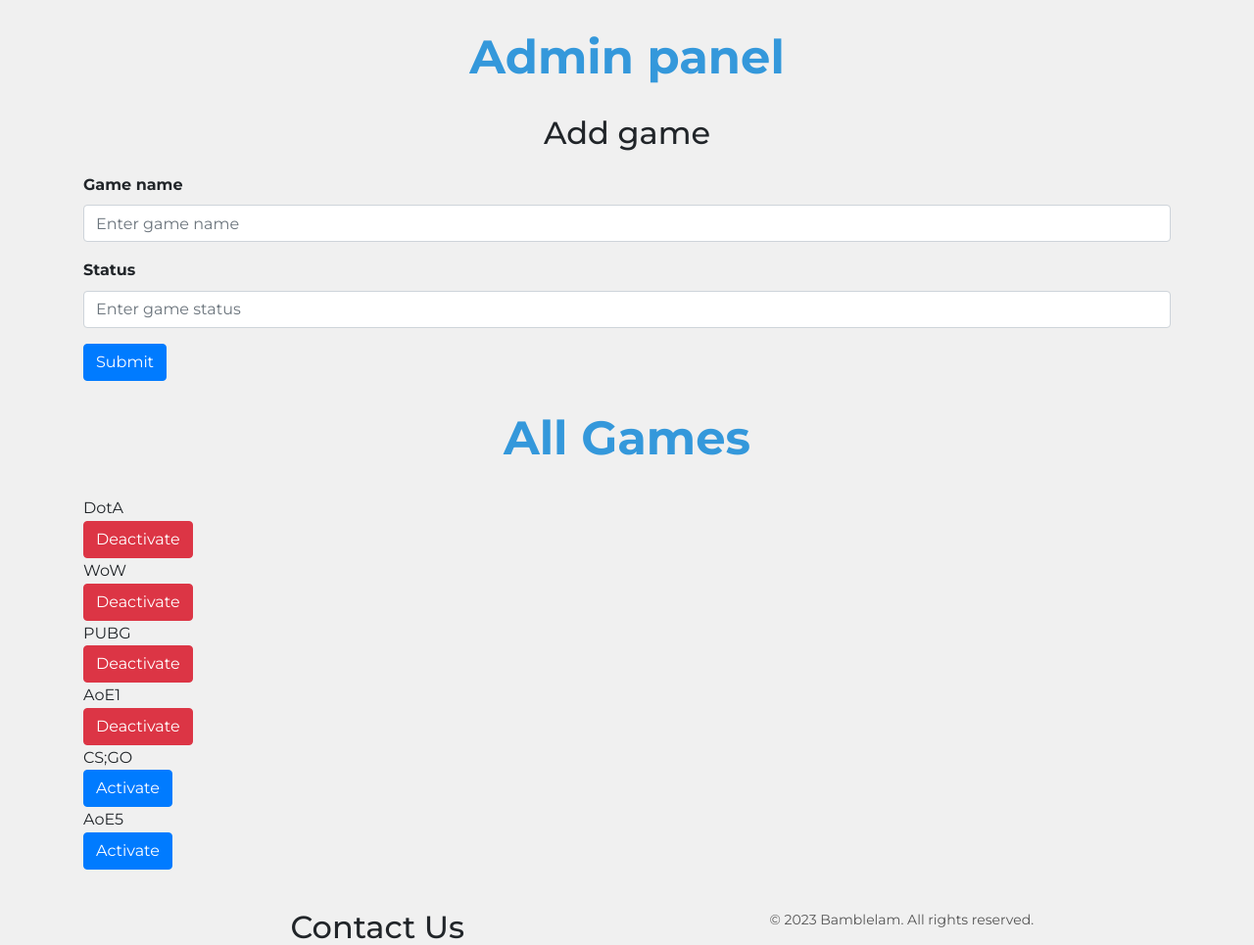
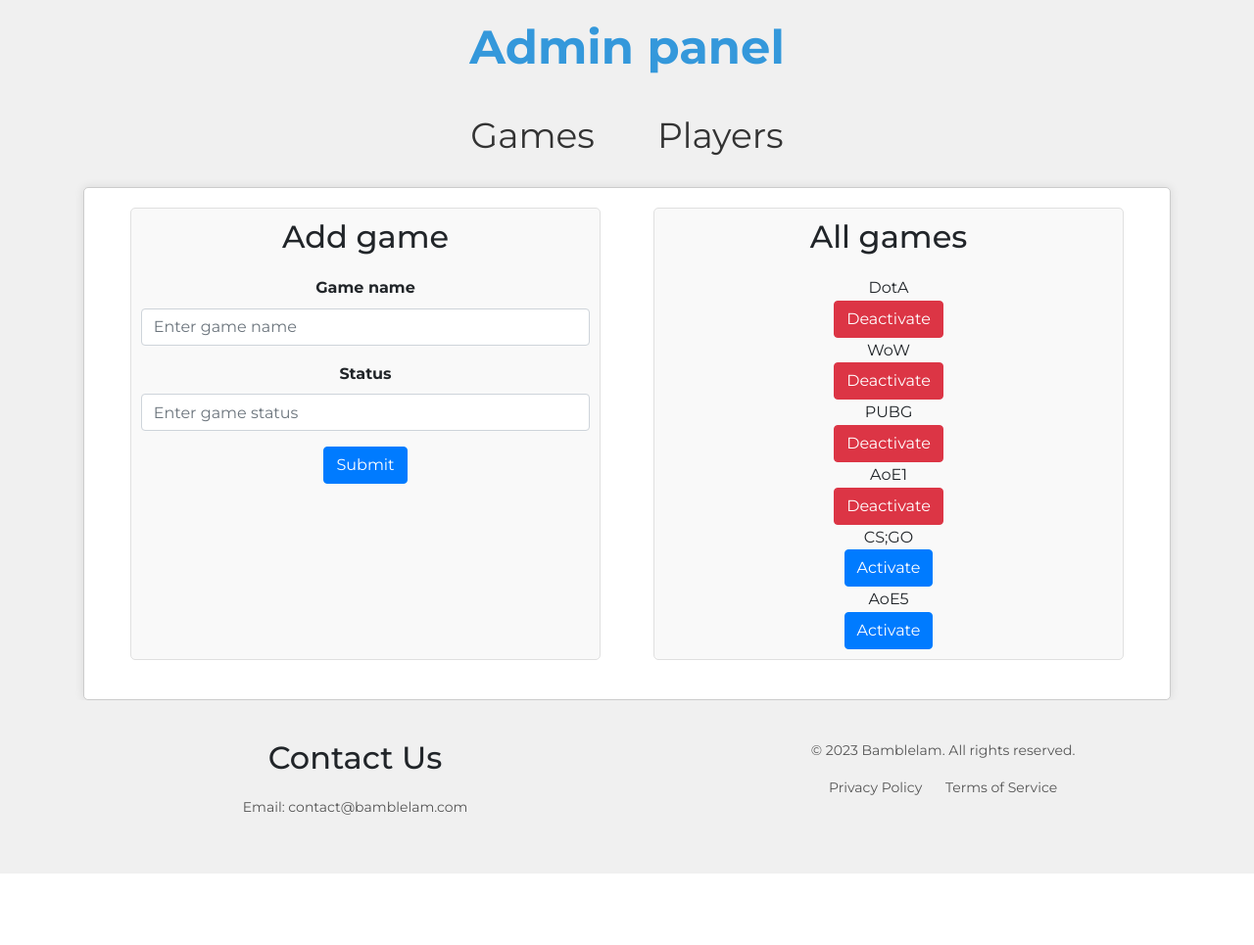
Before and after one commit to StefanMS/bb, a Flask app: page /admin in a window 1280 px wide. Shown: the part 58-1023 px from the top of the page at 98% size. After the commit the page ends 950 px from the top, so only its background shows below. Run offline with Flask 3, Linux system fonts and the light colour scheme; a user stored in the database is signed in; parts of the project's set-up code (start-up, migrations or seed data) failed here and were passed over; some libraries are stand-ins or nearby versions.

Commit message:
admin_panel

```diff
--- a/website/static/css/main.css
+++ b/website/static/css/main.css
@@ -22,7 +22,7 @@
     color: #3498db;
     /*border-bottom: 2px solid #3498db; */
     padding-top: 10px;
-    margin-top: 20px;
+    margin-top: 10px;
     padding-bottom: 10px;
     margin-bottom: 20px;
 }
@@ -174,3 +174,113 @@
     max-width: 30%;
     padding: 20px;
 }
+
+.admin-header {
+    display: flex;
+    align-items: center;
+    align-items: center;
+  justify-content: center;
+    text-align: center;
+    cursor: pointer;
+}
+
+.admin-button {
+    padding-left: 20px;
+    padding-right: 20px;
+    margin-left: 10px;
+    margin-right: 10px;
+    font-size: 36px;
+    color: #333; /* Button text color */
+    border: 2px solid transparent; /* Transparent border initially */
+    background-color: transparent; /* Transparent background */
+    border-radius: 10px;
+    transition: border-color 0.3s ease; /* Transition effect for the border color */
+    background: none;
+    display: flex;
+    align-items: center;
+    text-align: center;
+    cursor: pointer;
+}
+
+.admin-button:hover {
+    border-color: #3498db; /* Border color on hover */
+    text-decoration: underline; /* Underline the button text on hover */
+}
+
+.admin-games-panel {
+    display: flex;
+    flex-wrap: wrap;
+    justify-content: space-around;
+    background-color: #ffffff;
+    border: 1px solid #cccccc;
+    border-radius: 5px;
+    padding: 20px;
+    margin-top: 20px;
+    box-shadow: 0px 0px 10px rgba(0, 0, 0, 0.1);
+}
+
+.admin-add-game {
+
+    width: 45%;
+    margin-bottom: 20px;
+    text-align: center;
+    border: 1px solid #e0e0e0;
+    border-radius: 5px;
+    padding: 10px;
+    background-color: #f9f9f9;
+
+}
+.admin-all-games {
+    width: 45%;
+    margin-bottom: 20px;
+    text-align: center;
+    border: 1px solid #e0e0e0;
+    border-radius: 5px;
+    padding: 10px;
+    background-color: #f9f9f9;
+}
+
+.close {
+    color: #aaa;
+    top: 0;
+    right: 10px;
+    position: absolute;
+    font-size: 28px;
+    font-weight: bold;
+  }
+
+  .close:hover,
+  .close:focus {
+    color: black;
+    text-decoration: none;
+    cursor: pointer;
+  }
+  .modal {
+    background-color: white;
+    z-index: 1;
+    left: 25%;
+    overflow: auto;
+    height: auto;
+    width: 50%;
+    margin-top: 10%;
+    padding: 30px 0;
+    border-radius: 20px;
+    display: flex;
+    justify-content: center;
+    align-items: center;
+    animation-name: modal_fadeIn;
+    animation-duration: 0.2s;
+  }
+
+  @keyframes modal_fadeIn {
+    from {opacity: 0;}
+    to {opacity: 2;}
+  }
+
+  .modal-content {
+    background-color: #fefefe;
+    padding: 20px;
+    border: 1px solid #888;
+    width: 90%; /* Could be adjusted to desired width */
+    height: 90%;
+    position: relative;}
--- a/website/templates/admin.html
+++ b/website/templates/admin.html
@@ -3,7 +3,17 @@
 
 {% block content %}
 <h1>Admin panel</h1>
-
+<section id="admin-app">
+    <div class="admin-header" id="admin-header">
+        <button class="admin-button" @click="showTab = false">
+            Games
+        </button>
+        <button class="admin-button" @click="showTab = true">
+            Players
+        </button>
+    </div>
+    <div v-show="showTab == false" class="admin-games-panel" id="admin-games-panel">
+        <div class="admin-add-game" id="admin-add-game">
             <form method="POST" action="/add-game">
                 <h2>Add game</h2>
 
@@ -19,8 +29,9 @@
 
                 <button type="submit" class="btn btn-primary">Submit</button>
             </form>
-
-<h1>All Games</h1>
+        </div>
+        <div class="admin-all-games" id="admin-all-games">
+            <h2>All games</h2>
             <div class="flex-container">
             {% for game in collection%}
 
@@ -34,6 +45,38 @@
                         {% endif %}
                     </form>
                 </div>
+            {% endfor%}
+            </div>
+        </div>
 
-    {% endfor%}
+
+    </div>
+
+    <div v-show="showTab" id="players-panel">
+
+    </div>
+
+    </section>
+
+<script
+    src="https://unpkg.com/vue@3/dist/vue.global.js"
+    ></script>
+<script>
+
+    const admin_app = Vue.createApp({
+        data () {
+            return {
+                showTab: false,
+            }
+        },
+
+
+        delimiters: ['[[',']]'],
+    });
+    admin_app.mount('#admin-app');
+
+
+
+</script>
+
 {% endblock %}
```
Also changed, not shown: website/templates/account.html (+0 -57 lines), 1 other file. Lines whose indentation alone changed are shown as unchanged.
